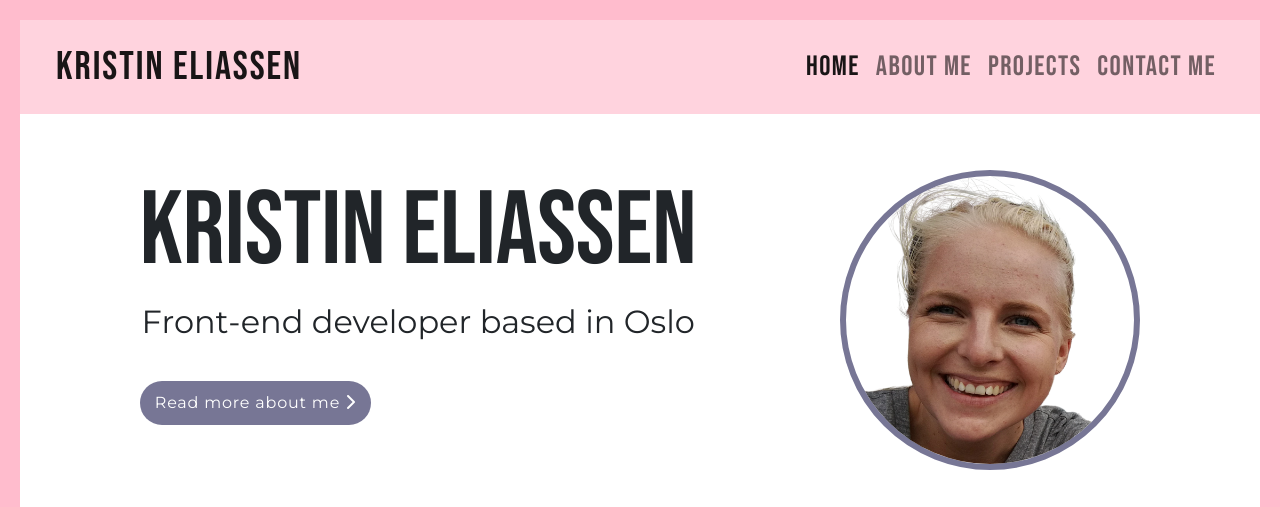
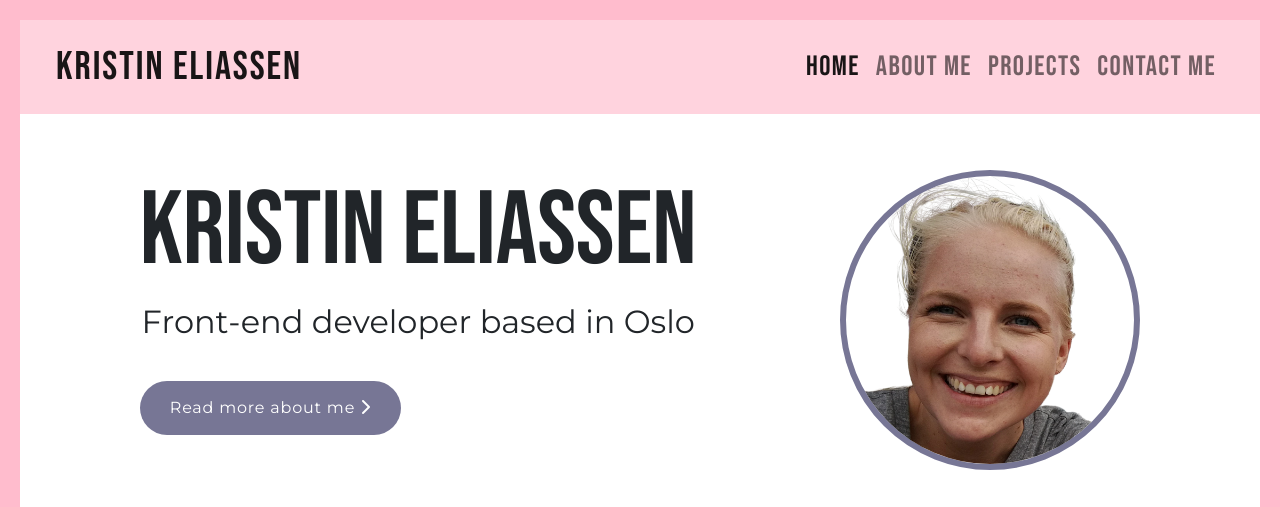
Before and after one commit to kriseliassen/Portfolio, a plain HTML site: page index.html in a window 1280 px wide. Shown: the top 507 px of the page. Drawn offline with nearby package versions, Linux system fonts and the light colour scheme.

Commit message:
Adjusted padding on button

```diff
--- a/styles/style.css
+++ b/styles/style.css
@@ -112,7 +112,7 @@ a {
 /* Buttons */
 
 .btn {
-	padding: 10px 15px;
+	padding: 15px 30px;
 	border-radius: 30px;
 	border: none;
 	margin: 2rem 0;
```
